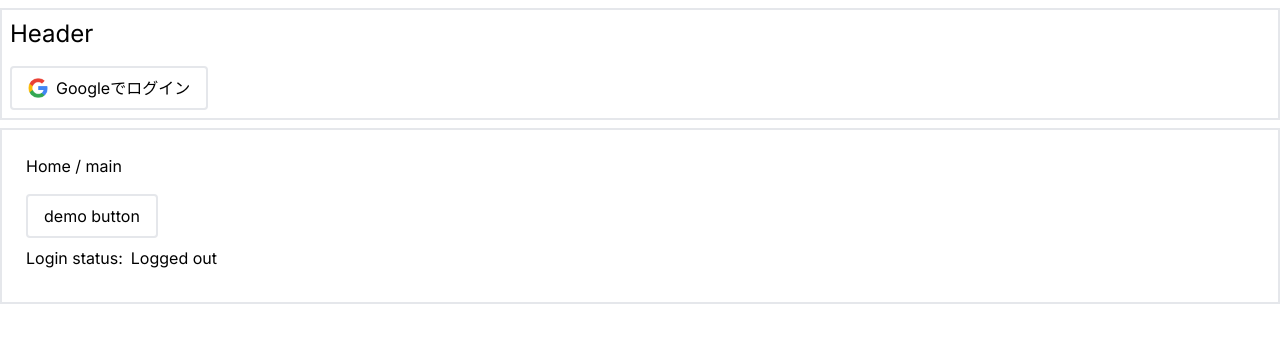
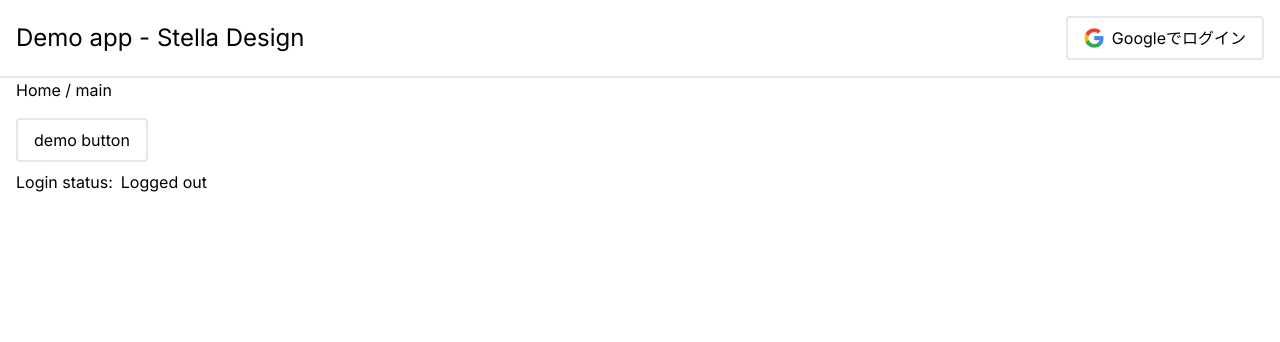
Before and after one commit to kouichi-hoshi/demo-app, a Next.js app: page / in a window 1280 px wide. Shown: the top 342 px of the page. Built offline with nearby package versions, Linux system fonts and the light colour scheme; no server answers.

Commit message:
header周りを修正

```diff
--- a/src/app/_components/Header/index.tsx
+++ b/src/app/_components/Header/index.tsx
@@ -1,12 +1,15 @@
 'use client'
 
 import FirebaseLogIn from '@/_components/FirebaseLogIn'
+import { SITE_META } from '@/_constants/constants'
 
 export default function Header() {
   return (
-    <header className='container m-2 mx-auto border-2 p-2'>
-      <h1 className='mb-4 text-2xl'>Header</h1>
-      <FirebaseLogIn />
+    <header className='border-b-2'>
+      <div className='baseContainer flex items-center justify-between gap-2 py-4'>
+        <p className='text-2xl'>{SITE_META.siteTitle}</p>
+        <FirebaseLogIn />
+      </div>
     </header>
   )
 }
--- a/src/app/globals.scss
+++ b/src/app/globals.scss
@@ -3,6 +3,10 @@
 @tailwind utilities;
 
 
+.baseContainer {
+  @apply container mx-auto px-4;
+}
+
 .button {
   @apply rounded border-2 py-2 px-4;
 }
--- a/src/app/layout.tsx
+++ b/src/app/layout.tsx
@@ -29,7 +29,7 @@ export default function RootLayout({
       <body className={inter.className}>
         <FirebaseWrapProvider>
           <Header />
-          <main className='container m-2 mx-auto border-2 p-2'>{children}</main>
+          <main>{children}</main>
         </FirebaseWrapProvider>
       </body>
     </html>
--- a/src/app/page.tsx
+++ b/src/app/page.tsx
@@ -2,12 +2,12 @@ import LoginStatus from '@/_components/LoginStatus'
 
 export default function Home() {
   return (
-    <main className='p-4'>
+    <article className='baseContainer'>
       <section>
         <h1 className='mb-4'>Home / main</h1>
         <button className='button'>demo button</button>
         <LoginStatus />
       </section>
-    </main>
+    </article>
   )
 }
```
Also changed, not shown: .eslintrc.json.
